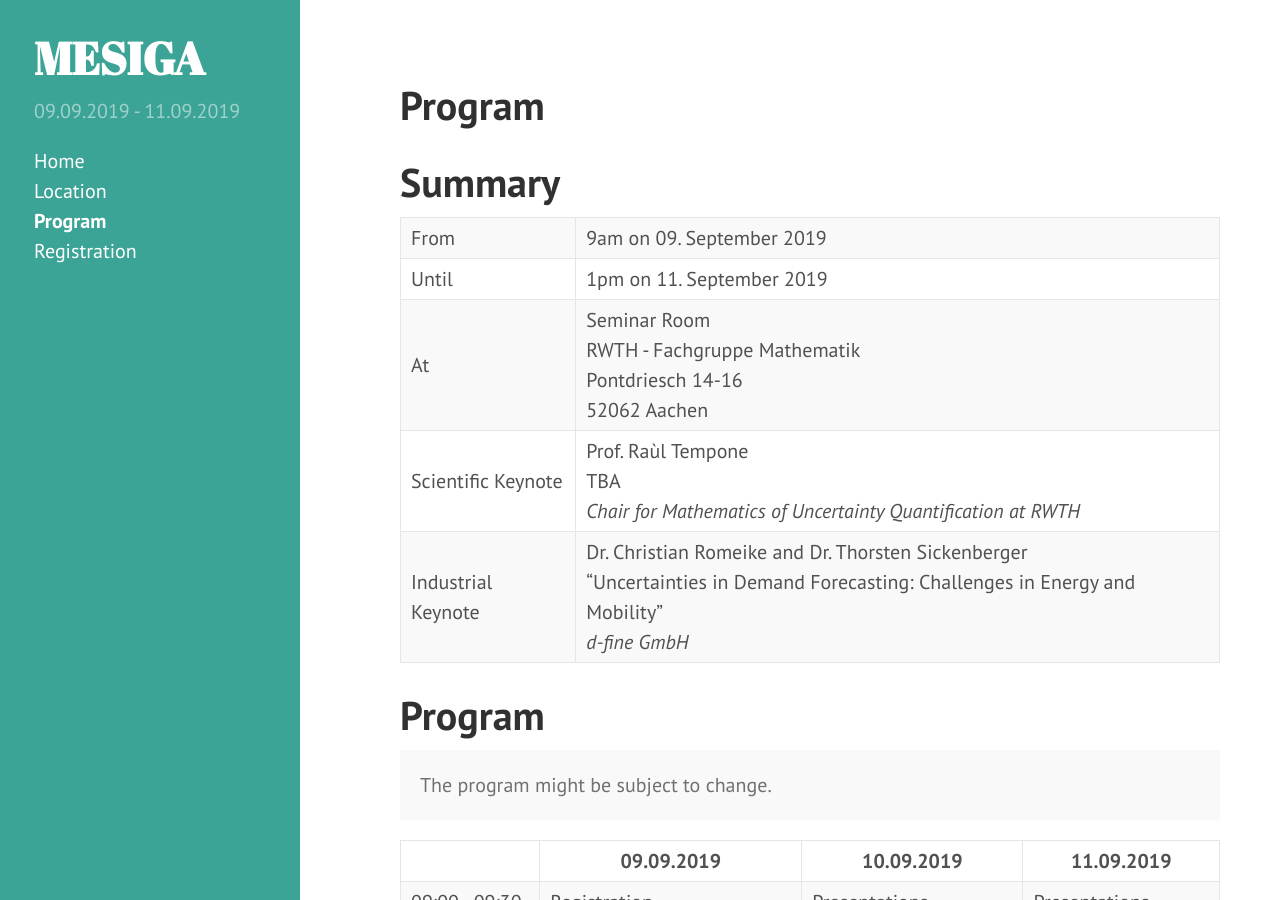
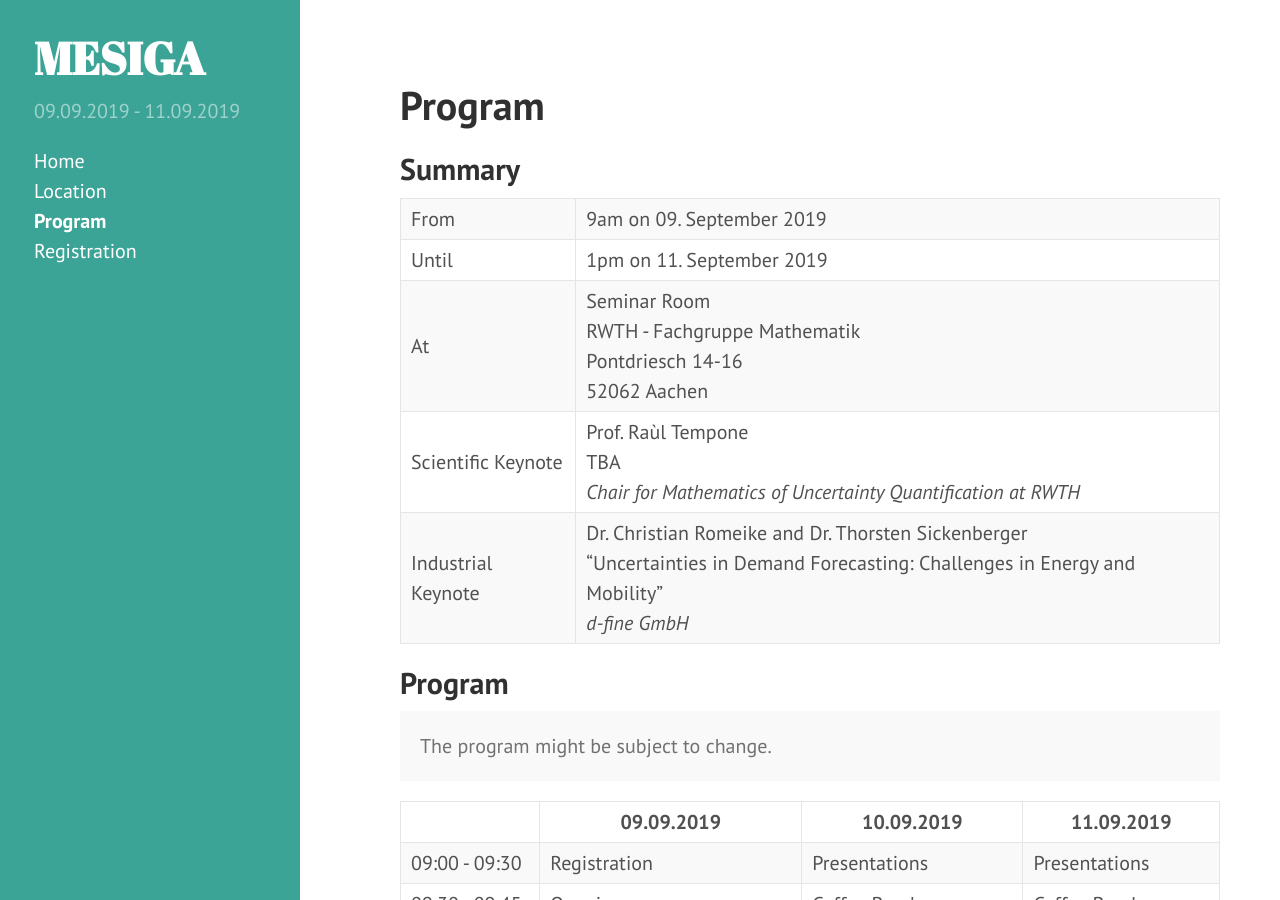
Before and after one commit to siamsc-ac/mesiga-2019, a Jekyll site: the page built from program.md, in a window 1280 px wide and 900 px high. Built offline with Jekyll 4.4.1, drawn with Linux system fonts in a browser that asks for light colours; nearby versions of some CDN libraries.

Commit message:
Fix some minor formulations, headings, and stuff.

```diff
--- a/program.md
+++ b/program.md
@@ -3,7 +3,7 @@ layout: page
 title: Program
 ---
 
-# Summary
+## Summary
 
 | From               | 9am on 09. September 2019                                                                                                                        |
 | Until              | 1pm on 11. September 2019                                                                                                                        |
@@ -11,7 +11,7 @@ title: Program
 | Scientific Keynote | Prof. Raùl Tempone<br>TBA<br>*Chair for Mathematics of Uncertainty Quantification at RWTH*                                                       |
 | Industrial Keynote | Dr. Christian Romeike and Dr. Thorsten Sickenberger<br>"Uncertainties in Demand Forecasting: Challenges in Energy and Mobility"<br>*d-fine GmbH* |
 
-# Program
+## Program
 <p class="message">
 The program might be subject to change.
 </p>
@@ -103,6 +103,6 @@ The program might be subject to change.
 </tbody>
 </table>
 
-# Poster
+## Poster
 
 [Download the poster here.]({{ site.baseurl }}/program.pdf)
--- a/registration.html
+++ b/registration.html
@@ -14,6 +14,9 @@ email: mesiga2019@igpm.rwth-aachen.de
 <p class="message">Registration is closed.</p>
 
 {% when 'open' %}
+<p class="message">
+REGISTRATION DEADLINE EXTENDED!
+
 <p class="message">
 Please use this form to register for the MESIGA 2019. The registration deadline is 31.08.2019.
 
```
Also changed, not shown: location.md (+2 -2 lines).
